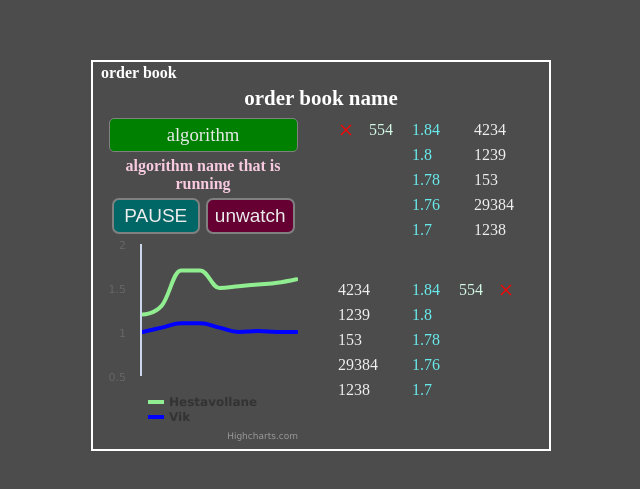
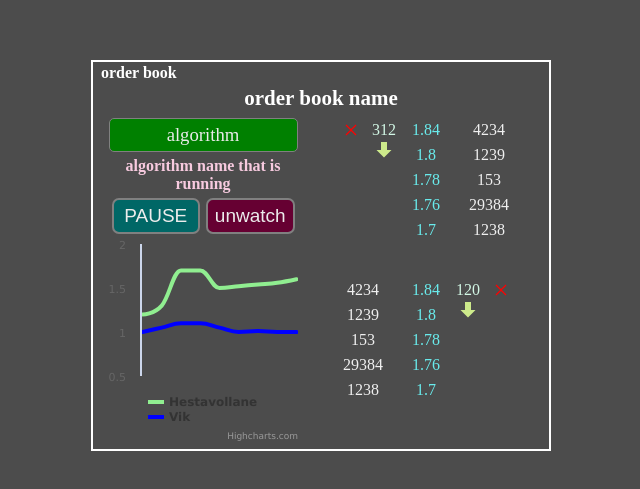
Before and after one commit to Amir-Montazeri/order-book-name, a React (Create React App) app: page / in a window 1280 px wide. Shown: the part 145-634 px from the top of the page, without its empty margins (319-959 px from the left). Built offline with nearby package versions, Linux system fonts and the light colour scheme.

Commit message:
component edited

```diff
--- a/package.json
+++ b/package.json
@@ -12,6 +12,7 @@
     "react-dom": "^17.0.2",
     "react-icons": "^4.3.1",
     "react-scripts": "5.0.0",
+    "recoil": "^0.6.1",
     "styled-components": "^5.3.3",
     "web-vitals": "^2.1.4"
   },
@@ -40,5 +41,8 @@
       "last 1 firefox version",
       "last 1 safari version"
     ]
+  },
+  "devDependencies": {
+    "gh-pages": "^3.2.3"
   }
 }
--- a/src/App.jsx
+++ b/src/App.jsx
@@ -1,6 +1,7 @@
 import './global.css';
 import React from 'react';
 import styled from 'styled-components';
+import { RecoilRoot } from 'recoil';
 import OrderBook from './pages/OrderBook';
 
 const Container = styled.section`
@@ -14,8 +15,10 @@ const Container = styled.section`
 
 export default function App() {
   return (
-    <Container>
-      <OrderBook />
-    </Container>
-  )
+    <RecoilRoot>
+      <Container>
+        <OrderBook />
+      </Container>
+    </RecoilRoot>
+  );
 }
--- a/src/components/book/Buy.jsx
+++ b/src/components/book/Buy.jsx
@@ -1,9 +1,16 @@
 import React from 'react';
-import { VscChromeClose } from 'react-icons/vsc';
-import { Container, ContainerGrid, ItemGrid, Text } from './briefStyledComponents';
+import { atom, useRecoilState } from 'recoil';
+import { Container, ContainerGrid, ItemGrid } from './briefStyledComponents';
+import Volume from './Volume';
+
+const amountState = atom({
+  key: 'buyAmountState',
+  default: {0: 120},
+});
 
 export default function Buy() {
   const [selectedColumn, setSelectedColumn] = React.useState(0);
+  const [amount, setAmount] = useRecoilState(amountState)
 
   return (
     <Container>
@@ -21,12 +28,14 @@ export default function Buy() {
         <ItemGrid color='#69EBEC'>1.76</ItemGrid>
         <ItemGrid color='#69EBEC'>1.7</ItemGrid>
       </ContainerGrid>
-      <ContainerGrid moveable={true}>
-        <ItemGrid color='#D2F7E5' column={selectedColumn}>
-          <Text left>554</Text>
-          <VscChromeClose color='red' cursor='pointer' onClick={() => setSelectedColumn(selectedColumn + 1)} />
-        </ItemGrid>
-      </ContainerGrid>
+      <Volume
+        currentColumn={selectedColumn}
+        maxVolume={4}
+        setColumn={column => setSelectedColumn(column)}
+        value={amount[selectedColumn]}
+        setValue={value => setAmount({...amount, [selectedColumn]: value})}
+        right
+      />
     </Container>
   );
 };
--- a/src/components/book/Sell.jsx
+++ b/src/components/book/Sell.jsx
@@ -1,18 +1,27 @@
 import React from 'react';
-import { VscChromeClose } from 'react-icons/vsc';
-import { Container, ContainerGrid, ItemGrid, Text } from './briefStyledComponents';
+import { atom, useRecoilState } from 'recoil';
+import { Container, ContainerGrid, ItemGrid } from './briefStyledComponents';
+import Volume from './Volume';
+
+const amountState = atom({
+  key: 'sellAmountState',
+  default: {0: 312, 3: 123},
+});
 
 export default function Sell() {
   const [selectedColumn, setSelectedColumn] = React.useState(0);
+  const [amount, setAmount] = useRecoilState(amountState);
 
   return (
     <Container>
-      <ContainerGrid moveable={true}>
-        <ItemGrid color='#D2F7E5' column={selectedColumn}>
-          <VscChromeClose color='red' cursor='pointer' onClick={() => setSelectedColumn(selectedColumn + 1)} />
-          <Text right>554</Text>
-        </ItemGrid>
-      </ContainerGrid>
+      <Volume
+        currentColumn={selectedColumn}
+        maxVolume={4}
+        setColumn={column => setSelectedColumn(column)}
+        value={amount[selectedColumn]}
+        setValue={value => setAmount({...amount, [selectedColumn]: value})}
+        left
+      />
       <ContainerGrid>
         <ItemGrid color='#69EBEC'>1.84</ItemGrid>
         <ItemGrid color='#69EBEC'>1.8</ItemGrid>
--- /dev/null
+++ b/src/components/book/Volume.jsx
@@ -0,0 +1,61 @@
+import React from 'react';
+import { VscChromeClose } from 'react-icons/vsc';
+import { ImArrowUp, ImArrowDown } from 'react-icons/im';
+import styled from 'styled-components';
+import { ContainerGrid, ItemGrid, Text } from './briefStyledComponents';
+
+const VolumeContainer = styled.div`
+  display: flex;
+  flex-direction: column;
+  align-items: center;
+  transform: ${props => `translateX(${props.left ? '+' : '-'}13px)`};
+  @media screen and (max-width: 484px) {
+    transform: ${props => `translateX(${props.left ? '+' : '-'}4px)`};
+  }
+`;
+
+export default function Volume({ currentColumn, maxVolume, setColumn, value, setValue, right, left }) {
+  const accessChangeColumn = (type) => {
+    switch (type) {
+      case 'add': {
+        if (currentColumn < maxVolume) {
+          return true
+        }
+      }
+        break;
+      case 'reduce': {
+        if (currentColumn > 0) {
+          return true
+        }
+      }
+        break;
+      default:
+        return false;
+    };
+  };
+
+  return (
+    <ContainerGrid moveable={true}>
+      <ItemGrid color='#D2F7E5' right={right} column={currentColumn}>
+        <VscChromeClose color='red' cursor='pointer' onClick={() => setValue(0)} />
+        <VolumeContainer right={right} left={left}>
+          <ImArrowUp
+            color='#CDEA8B'
+            opacity={accessChangeColumn('reduce') ? 1 : 0}
+            style={{ transition: '.2s' }}
+            cursor='pointer'
+            onClick={() => setColumn(currentColumn - 1)}
+          />
+          <Text onClick={() => console.log('open modal')}>{value || 0}</Text>
+          <ImArrowDown
+            color='#CDEA8B'
+            opacity={accessChangeColumn('add') ? 1 : 0}
+            style={{ transition: '.2s' }}
+            cursor='pointer'
+            onClick={() => setColumn(currentColumn + 1)}
+          />
+        </VolumeContainer>
+      </ItemGrid>
+    </ContainerGrid>
+  );
+};
--- a/src/components/book/briefStyledComponents.js
+++ b/src/components/book/briefStyledComponents.js
@@ -6,9 +6,13 @@ export const Container = styled.div`
   height: 160px;
   display: flex;
   justify-content: space-between;
+  @media screen and (max-width: 484px) {
+    padding: 0;
+  }
 `;
 
 export const ContainerGrid = styled.ul`
+  width: 50px;
   display: flex;
   flex-direction: column;
   justify-content: flex-start;
@@ -16,8 +20,11 @@ export const ContainerGrid = styled.ul`
 `;
 
 export const ItemGrid = styled.li`
+  width: 100%;
   height: 25px;
   display: flex;
+  flex-direction: ${props => props.right ? 'row-reverse' : 'row'};
+  justify-content: center;
   align-items: center;
   color: ${props => props.color};
   ${props => props.column && `transform: translateY(${props.column * 25}px)`};
@@ -25,5 +32,7 @@ export const ItemGrid = styled.li`
 `;
 
 export const Text = styled.p`
-  transform: ${props => `translateX(${props.right ? '+' : '-'}15px)`};
+  padding: 3px 0;
+  text-align: center;
+  cursor: pointer;
 `;
--- a/src/components/book/index.jsx
+++ b/src/components/book/index.jsx
@@ -6,6 +6,10 @@ import Sell from './Sell';
 const Container = styled.div`
   margin: 0 10px;
   width: 216px;
+  @media screen and (max-width: 484px) {
+    margin: 0;
+    width: 138px;
+  }
 `;
 
 const Grid = styled.div`
--- a/src/components/brief/chartSettings.js
+++ b/src/components/brief/chartSettings.js
@@ -5,7 +5,7 @@ const settings = {
     backgroundColor: 'transparent',
     height: 210,
     scrollablePlotArea: {
-      minWidth: 210,
+      minWidth: 190,
       scrollPositionX: 1
     }
   },
--- a/src/components/brief/index.jsx
+++ b/src/components/brief/index.jsx
@@ -6,6 +6,9 @@ import Chart from './Chart';
 
 const Container = styled.div`
   width: 210px;
+  @media screen and (max-width: 484px) {
+    width: 190px;
+  }
 `;
 
 const TopContent = styled.div`
```
Also changed, not shown: 1 other file (tests, documents, lock files or other folders).
